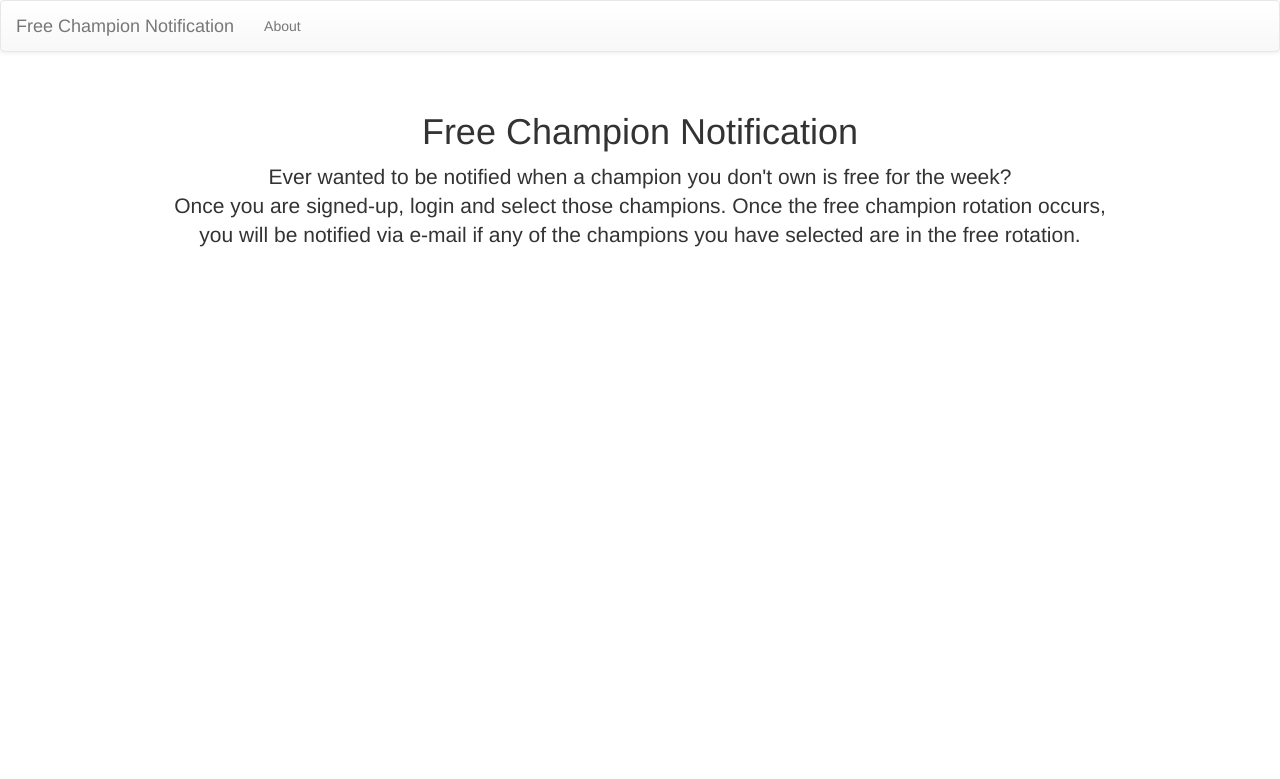
After one commit to f7el/freeChamp, a Python web app: template champNotif_v2/templates/about.html in a window 1280 px wide. The commit adds this page. Shown: the top 779 px of the page. Run offline with Jinja, Linux system fonts and the light colour scheme; the template is opened without the code that fills it, so the values that code supplies are empty; some libraries are stand-ins or nearby versions.

Commit message:
added about section

```diff
--- /dev/null
+++ b/champNotif_v2/templates/about.html
@@ -0,0 +1,25 @@
+<head>
+    <style>
+
+body {
+
+  text-align: center;
+}
+
+}
+    </style>
+</head>
+{% extends "layout.html" %}
+
+{% block body %}
+
+<h1>Free Champion Notification</h1>
+<p class="lead">Ever wanted to be notified when a champion you don't own is free for the week?<br> Once you are signed-up, login and
+select those champions. Once the free champion rotation occurs, <br>you will be notified via e-mail if any of the
+    champions you have selected are in the free rotation.
+</p>
+
+
+
+
+{% endblock %}
--- a/champNotif_v2/templates/layout.html
+++ b/champNotif_v2/templates/layout.html
@@ -25,6 +25,7 @@
             <!-- Collect the nav links, forms, and other content for toggling -->
             <div class="collapse navbar-collapse" id="bs-example-navbar-collapse-1">
                 <ul class="nav navbar-nav">
+                    <li><a href="/about">About</a></li>
                 </ul>
                 <ul class="nav navbar-nav navbar-right">
                     {% if session.logged_in %}
--- a/champNotif_v2/views.py
+++ b/champNotif_v2/views.py
@@ -393,3 +393,7 @@ def updateDragon():
         g.db.commit()
         logging.info('updated dragon version to ' + apiVer)
     return "OK"
+
+@app.route('/about')
+def about():
+    return render_template('about.html')
```
